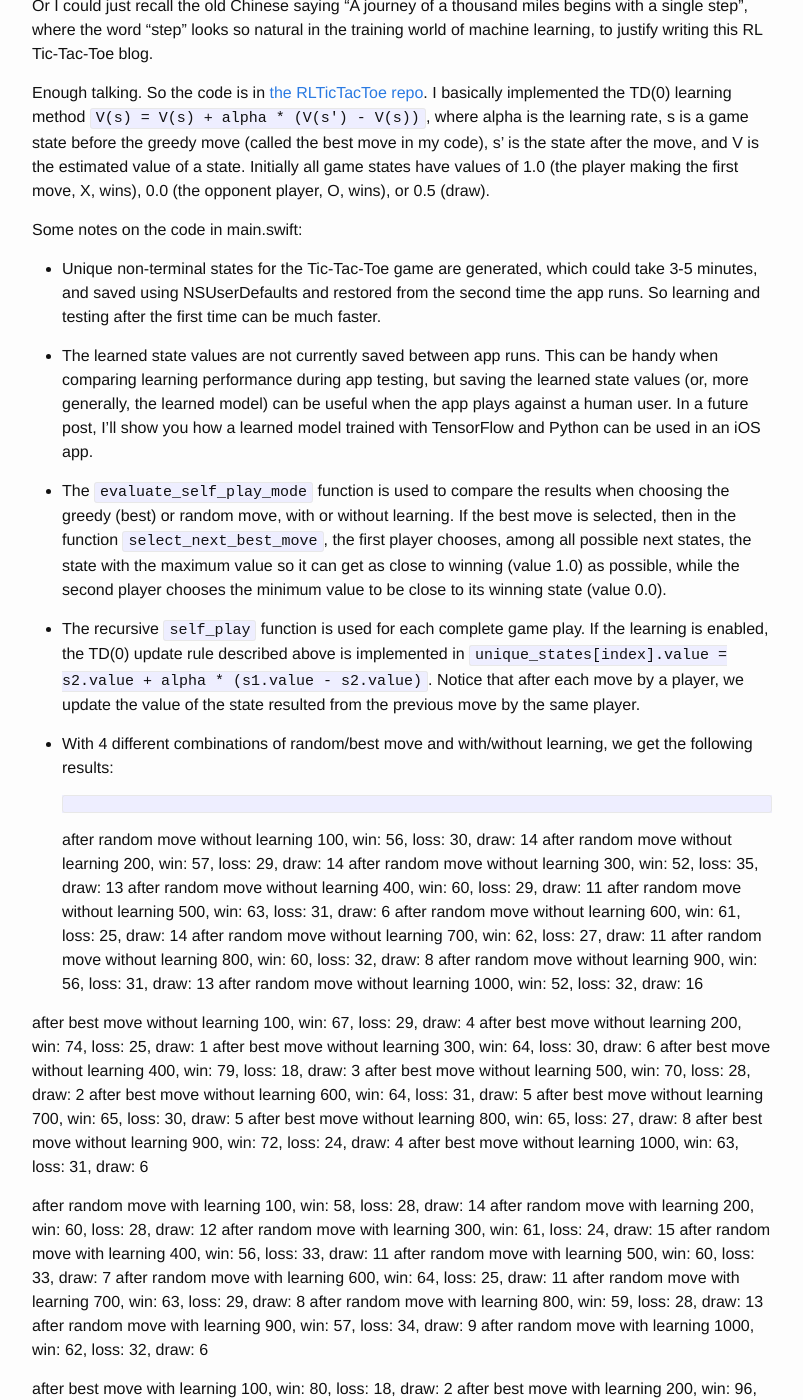
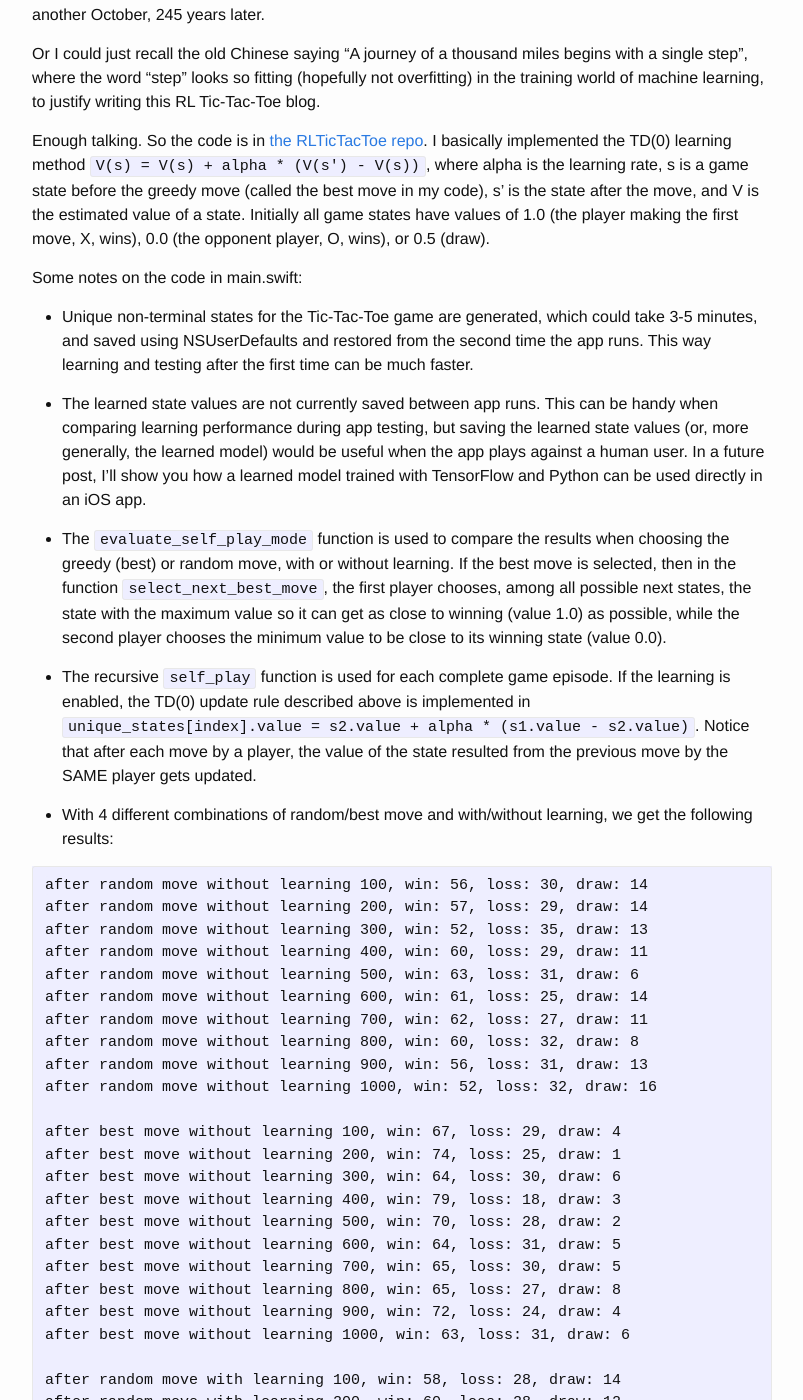
Before and after one commit to jeffxtang/jeffxtang.github.io, a Jekyll site: the page built from _posts/2017-01-06-reinforcement-learning-tic-tac-toe.md, in a window 1280 px wide and 1400 px high, scrolled down 890 px. Shown: the whole window, without its empty margins (238-1041 px from the left). Built offline with Jekyll 4.4.1, drawn with Linux system fonts in a browser that asks for light colours; comment, search, counter and statistics services are not loaded; some of the changed text lies outside the part shown.

Commit message:
post edited

````diff
--- a/_posts/2017-01-06-reinforcement-learning-tic-tac-toe.md
+++ b/_posts/2017-01-06-reinforcement-learning-tic-tac-toe.md
@@ -6,30 +6,30 @@ date:   2017-01-06 09:52:06
 categories: reinforcement learning, Swift, iOS, AI
 ---
 
-Different people may learn in different ways. Some prefer to have a teacher, a mentor, a supervisor, guiding each step in their learning process; others are more like self-learner. Supervised learning no doubt is very important, I found reinforcement learning (RL) fascinating exactly because of its self learning flavor - a program called TD-Gammon developed in 1992 learned how to play backgammon via hundreds of thousands of self-play games and was then able to beat the best human player. The famous AlphaGo also used RL - see [Jim Fleming's Before AlphaGo there was TD-Gammon](https://medium.com/jim-fleming/before-alphago-there-was-td-gammon-13deff866197#.q4gqxgi47) for more info.
+Different people may learn in different ways. Some prefer to have a teacher, a mentor, a supervisor, guiding them on each step in their learning process; others are more like self-learners. Supervised learning no doubt is very important, but I found reinforcement learning (RL) fascinating because of its self learning flavor - a program called TD-Gammon developed in 1992 learned how to play backgammon via hundreds of thousands of self-play games and was then able to beat the best human player. The famous AlphaGo also used RL - see [Jim Fleming's Before AlphaGo there was TD-Gammon](https://medium.com/jim-fleming/before-alphago-there-was-td-gammon-13deff866197#.q4gqxgi47) for more info.
 
-The idea of playing thousands of, or hundreds of thousands of, or even millions of games against oneself and then becoming the best player in the world sounds too appealing to not get my hands dirty. So in October I started implementing algorithms in the classic book by Richard Sutton [Reinforcement Learning: An Introduction](https://webdocs.cs.ualberta.ca/%7Esutton/book/the-book-1st.html) (a former student of Sutton, David Silver, is the tech lead of AlphaGo). My first implementation, naturally, was the extended example Tic-Tac-Toe in the first Chapter of the book, where the important temporal difference learning algorithm is described. I also decided to use Swift as the language, so I won't get too rusty on it with my obsession of the AI world.
+The idea of playing thousands of, or hundreds of thousands of, or even millions of games against oneself and then becoming the best player in the world sounds too appealing to not get my hands dirty. So in October I started implementing algorithms in the classic book by Richard Sutton [Reinforcement Learning: An Introduction](https://webdocs.cs.ualberta.ca/%7Esutton/book/the-book-1st.html) (BTW, a former student of Sutton, David Silver, is the tech lead of AlphaGo). My first implementation, naturally, was the extended example Tic-Tac-Toe described in the first Chapter of the book, where the important temporal difference learning algorithm is covered. I also decided to use Swift as the language, so I won't get too rusty on it with my obsession of the AI world most of the time.
 
-After I got the TD(0) algorithm implemented in Swift and witnessed some interesting and satisfactory test results, I just moved on, trying to implement the TD(lambda) algorithm in TensorFlow, which I'll talk about in a later blog, and build an iOS app that'd play a fun game called Quarto and beat everyone because it'd become the best player after learning from playing lots of games against itself, just like TD-Gammon. I didn't think writing about my timid start with RL with Tic-Tac-Toe would be worthwhile.
+After I got the TD(0) algorithm implemented in Swift and witnessed some interesting and satisfactory testing results, I just moved on, trying to implement the TD(lambda) algorithm in TensorFlow, which I'll talk about in a future blog, and to build an iOS app that'd play a fun game called [Quarto](https://en.wikipedia.org/wiki/Quarto_(board_game)) and beat everyone because it'd become the best player after learning from playing lots of games against itself, just like TD-Gammon. I didn't think writing about my timid start with RL with Tic-Tac-Toe would be worthwhile.
 
-Then in the last day of 2016, while I was bathing in the warm winter sunshine, reading, in between the 4-volume Handbook of Artificial Intelligence, von Goethe's The Sorrows of Young Werther, a book I read for the first time in 1980's when the second [AI winter](https://en.wikipedia.org/wiki/AI_winter) was about to begin, what then-24-year-old Goethe wrote in that October of 1771 stroke me: "When, in spite of weakness and disappointments, we set to work in earnest, and persevere steadily, we often find, that, though obliged continually to tack, we make more way than others who have the assistance of wind and tide." It just feels extremely sensible for me to write about my Swift implementation of RL algorithm on Tic-Tac-Toe in another October, 245 years later.
+Then in the last day of 2016, while I was bathing in the warm winter California sunshine, reading von Goethe's The Sorrows of Young Werther, a book I read for the first time in 1980's in between the 4-volume Handbook of Artificial Intelligence when the second [AI winter](https://en.wikipedia.org/wiki/AI_winter) was about to begin, what then-24-year-old Goethe wrote in that October of 1771 really stroke me: "When, in spite of weakness and disappointments, we set to work in earnest, and persevere steadily, we often find, that, though obliged continually to tack, we make more way than others who have the assistance of wind and tide." It just feels extremely sensible for me to write about my Swift implementation of RL algorithm on Tic-Tac-Toe in another October, 245 years later.
 
-Or I could just recall the old Chinese saying "A journey of a thousand miles begins with a single step", where the word "step" looks so natural in the training world of machine learning, to justify writing this RL Tic-Tac-Toe blog.
+Or I could just recall the old Chinese saying "A journey of a thousand miles begins with a single step", where the word "step" looks so fitting (hopefully not overfitting) in the training world of machine learning, to justify writing this RL Tic-Tac-Toe blog.
 
 Enough talking. So the code is in [the RLTicTacToe repo](https://github.com/jeffxtang/RLTicTacToe). I basically implemented the TD(0) learning method `V(s) = V(s) + alpha * (V(s') - V(s))`, where alpha is the learning rate, s is a game state before the greedy move (called the best move in my code), s' is the state after the move, and V is the estimated value of a state. Initially all game states have values of 1.0 (the player making the first move, X, wins), 0.0 (the opponent player, O, wins), or 0.5 (draw).
 
 Some notes on the code in main.swift:
 
-* Unique non-terminal states for the Tic-Tac-Toe game are generated, which could take 3-5 minutes, and saved using NSUserDefaults and restored from the second time the app runs. So learning and testing after the first time can be much faster.
+* Unique non-terminal states for the Tic-Tac-Toe game are generated, which could take 3-5 minutes, and saved using NSUserDefaults and restored from the second time the app runs. This way learning and testing after the first time can be much faster.
 
-* The learned state values are not currently saved between app runs. This can be handy when comparing learning performance during app testing, but saving the learned state values (or, more generally, the learned model) can be useful when the app plays against a human user. In a future post, I'll show you how a learned model trained with TensorFlow and Python can be used in an iOS app.
+* The learned state values are not currently saved between app runs. This can be handy when comparing learning performance during app testing, but saving the learned state values (or, more generally, the learned model) would be useful when the app plays against a human user. In a future post, I'll show you how a learned model trained with TensorFlow and Python can be used directly in an iOS app.
 
 * The `evaluate_self_play_mode` function is used to compare the results when choosing the greedy (best) or random move, with or without learning. If the best move is selected, then in the function `select_next_best_move`, the first player chooses, among all possible next states, the state with the maximum value so it can get as close to winning (value 1.0) as possible, while the second player chooses the minimum value to be close to its winning state (value 0.0).
 
-* The recursive `self_play` function is used for each complete game play. If the learning is enabled, the TD(0) update rule described above is implemented in `unique_states[index].value = s2.value + alpha * (s1.value - s2.value)`. Notice that after each move by a player, we update the value of the state resulted from the previous move by the same player.
+* The recursive `self_play` function is used for each complete game episode. If the learning is enabled, the TD(0) update rule described above is implemented in `unique_states[index].value = s2.value + alpha * (s1.value - s2.value)`. Notice that after each move by a player, the value of the state resulted from the previous move by the SAME player gets updated.
 
 * With 4 different combinations of random/best move and with/without learning, we get the following results:
-```
+
 ```
 after random move without learning 100, win: 56, loss: 30, draw: 14
 after random move without learning 200, win: 57, loss: 29, draw: 14
@@ -76,8 +76,10 @@ after best move with learning 900, win: 99, loss: 1, draw: 0
 after best move with learning 1000, win: 95, loss: 4, draw: 1
 ```
 
-This is exactly what we expected: selecting best moves should result in more wins for the first player than selecting random moves, and selecting best move with learning during self play should be the best.
+This is exactly what we expected: selecting best moves (without learning) should result in more wins for the first player than selecting random moves, and selecting best moves with learning during self play should be the best.
 
-* Other features of RL such as making exploration moves, using eligibility trace in the TD(lambda) algorithm, and saving the trained model have not been covered in the project and this post yet. But I'll soon talk about these in a TensorFlow based example project and post.
+* Other features of RL, such as making exploratory moves, using eligibility trace in the TD(lambda) algorithm, and saving the trained model, have not been covered in the project and this post yet. But I'll soon talk about these in a TensorFlow based example project.
 
-This toy implementation of RL is indeed a very small step towards the ambitious goal of AI. But I hope that people newly interested in RL will see from this example that self play can indeed learn, and that those who prefer to see the actual running code, ideally comfortable with the iOS and Swift world, will have a little treat to enjoy and build future work on.
+This toy implementation of RL is indeed a very small step towards the ambitious goal of AI. But I hope that people newly interested in RL will see from this example that self play can indeed learn and works, and that those who prefer to see the actual running code, ideally comfortable with the iOS and Swift world, will have a little treat to enjoy and build future work on.
+
+Or this is just one proof I can refer to in the future that "in spite of weakness and disappointments"...
````
